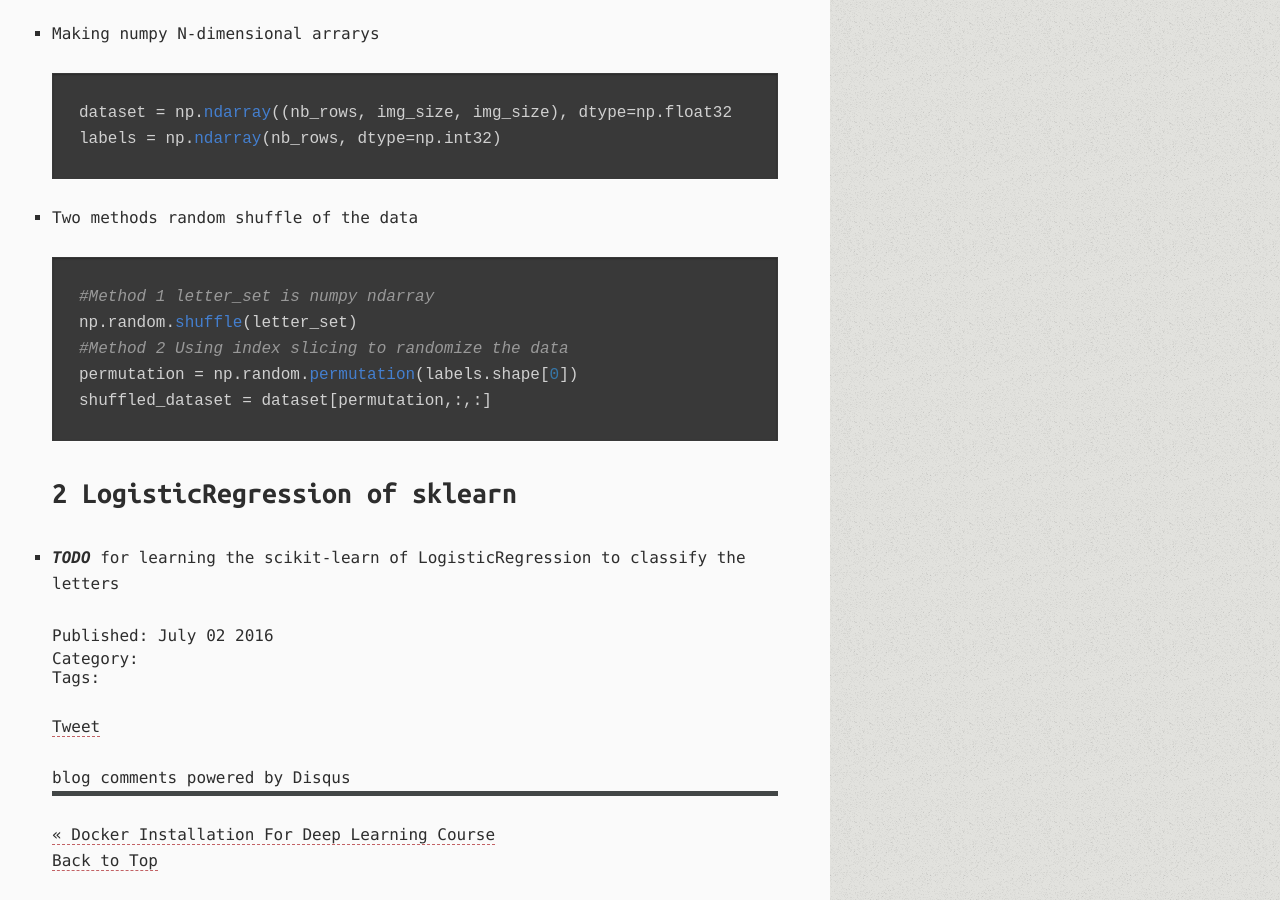
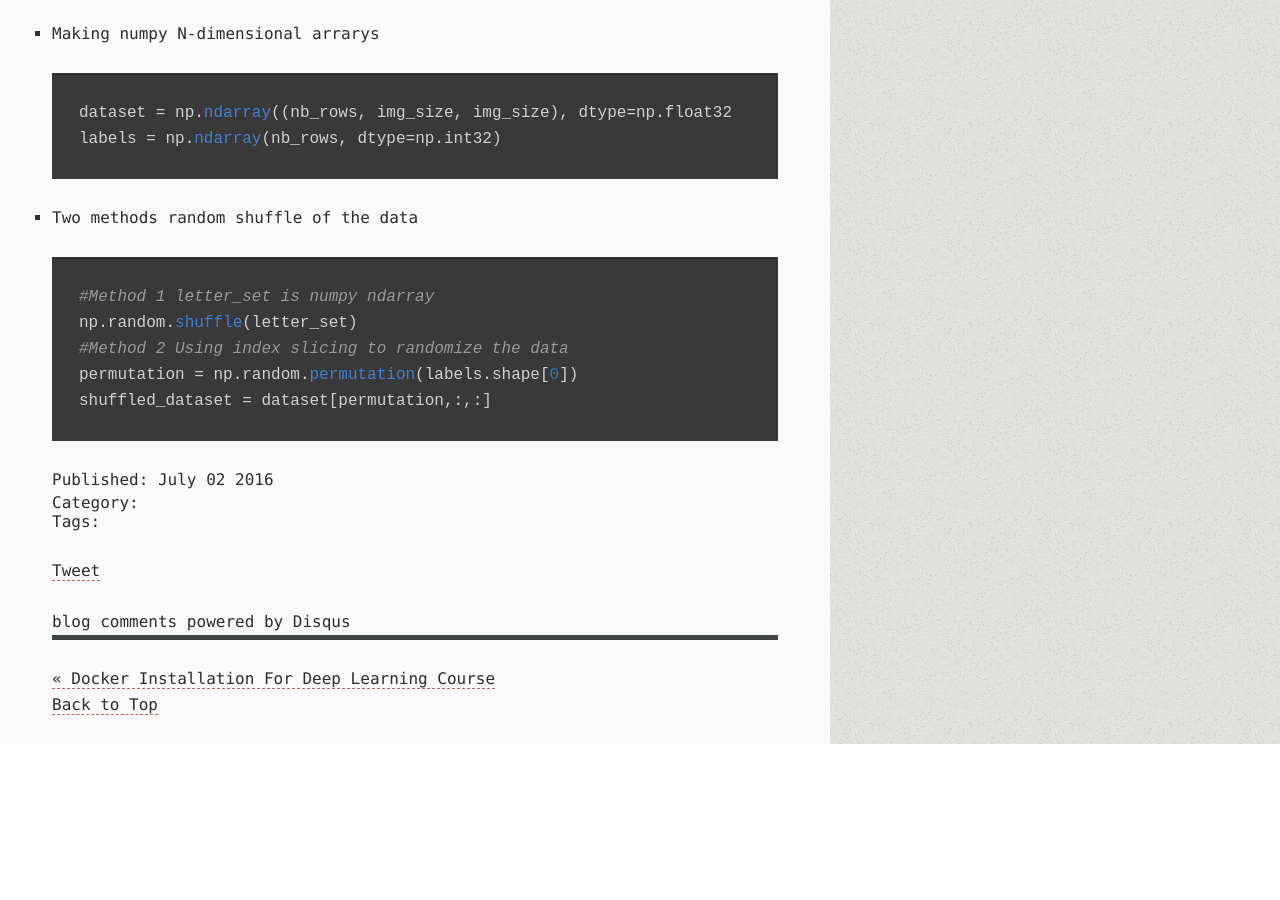
Before and after one commit to BrianPin/brianpin.github.io, a Jekyll site: the page built from _posts/2016-07-02-udacity-course-work-note.markdown, in a window 1280 px wide and 900 px high, scrolled down 1598 px. Built offline with Jekyll 4.4.1, drawn with Linux system fonts in a browser that asks for light colours; comment, search, counter and statistics services are not loaded; after the commit the page ends 2342 px from its top, so only the background shows below that.

Commit message:
Minor change

````diff
--- a/_posts/2016-07-02-udacity-course-work-note.markdown
+++ b/_posts/2016-07-02-udacity-course-work-note.markdown
@@ -58,7 +58,3 @@ np.random.shuffle(letter_set)
 permutation = np.random.permutation(labels.shape[0])
 shuffled_dataset = dataset[permutation,:,:]
 ```
-
-## 2 LogisticRegression of sklearn
-
-  * _TODO_ for learning the scikit-learn of LogisticRegression to classify the letters
````
